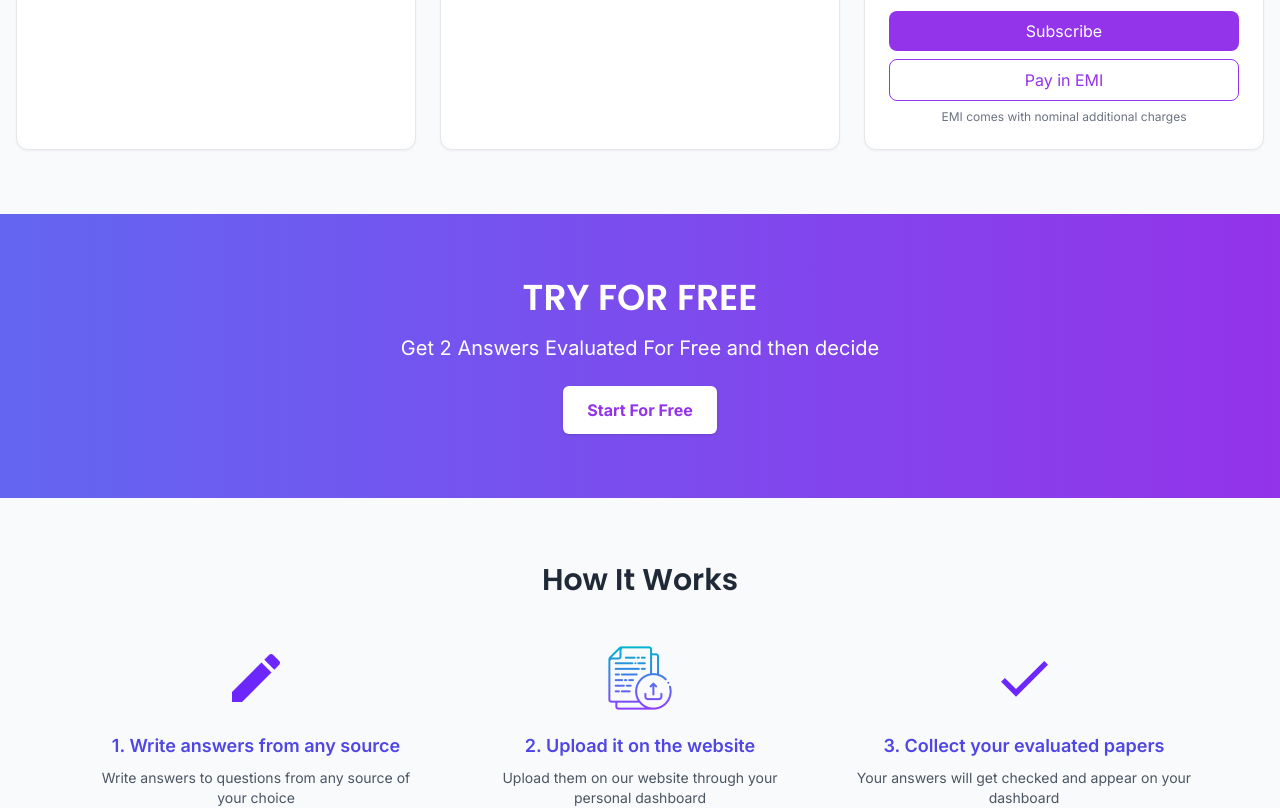
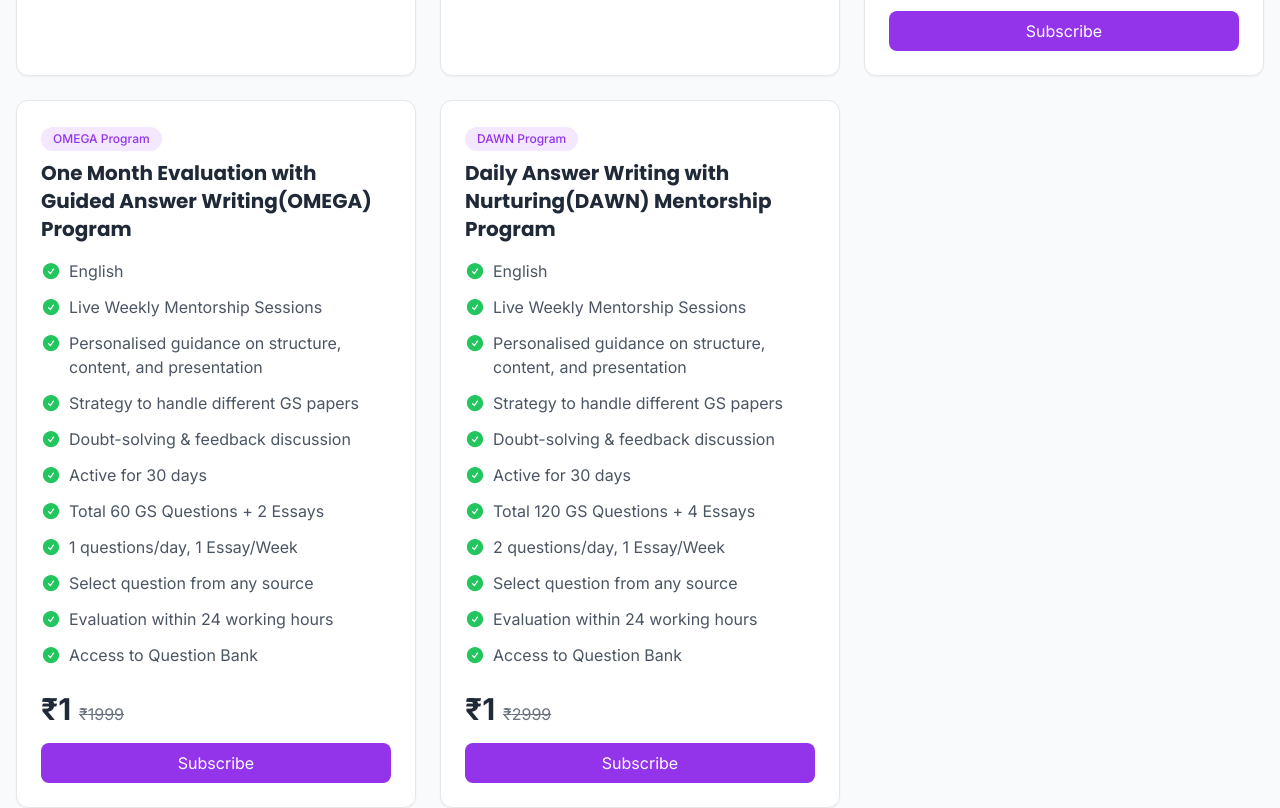
Before and after one commit to himanshu345/avlokan_IAS_June, a Next.js app in the folder frontend/: page / in a window 1280 px wide. Shown: the part 2020-2828 px from the top of the page. Built offline with nearby package versions, Linux system fonts and the light colour scheme.

Commit message:
Updated Commit New

```diff
--- a/frontend/components/EvaluationPlans/EvaluationPlans.tsx
+++ b/frontend/components/EvaluationPlans/EvaluationPlans.tsx
@@ -57,7 +57,7 @@ const plans: Plans = {
         'Evaluation within 24 working hours',
         'Access to Question Bank'
       ],
-      price: 1499,
+      price: 1,
       originalPrice: 2499,
       buttonText: 'Subscribe'
     },
@@ -74,7 +74,7 @@ const plans: Plans = {
         'Evaluation within 24 working hours',
         'Access to Question Bank'
       ],
-      price: 799,
+      price: 1,
       originalPrice: 1499,
       buttonText: 'Subscribe'
     },
@@ -94,10 +94,52 @@ const plans: Plans = {
         'Complimentary One-on-One Mentorship Calls',
         'Access to Previous Year Toppers Copies'
       ],
-      price: 6999,
+      price: 1,
       originalPrice: 16999,
       buttonText: 'Subscribe',
       hasEMI: true
+    },
+    {
+      id: '686e8c26c678f9e876818e50', // OMEGA
+      title: 'One Month Evaluation with Guided Answer Writing(OMEGA) Program',
+      highlight: 'OMEGA Program',
+      features: [
+        'English',
+        'Live Weekly Mentorship Sessions',
+        'Personalised guidance on structure, content, and presentation',
+        'Strategy to handle different GS papers',
+        'Doubt-solving & feedback discussion',
+        'Active for 30 days',
+        'Total 60 GS Questions + 2 Essays',
+        '1 questions/day, 1 Essay/Week',
+        'Select question from any source',
+        'Evaluation within 24 working hours',
+        'Access to Question Bank'
+      ],
+      price: 1,
+      originalPrice: 1999,
+      buttonText: 'Subscribe'
+    },
+    {
+      id: '686e8c26c678f9e876818e51', // OMEGA 2 Q/day
+      title: 'Daily Answer Writing with Nurturing(DAWN) Mentorship Program',
+      highlight: 'DAWN Program',
+      features: [
+        'English',
+        'Live Weekly Mentorship Sessions',
+        'Personalised guidance on structure, content, and presentation',
+        'Strategy to handle different GS papers',
+        'Doubt-solving & feedback discussion',
+        'Active for 30 days',
+        'Total 120 GS Questions + 4 Essays',
+        '2 questions/day, 1 Essay/Week',
+        'Select question from any source',
+        'Evaluation within 24 working hours',
+        'Access to Question Bank'
+      ],
+      price: 1,
+      originalPrice: 2999,
+      buttonText: 'Subscribe'
     }
   ],
   optional: {
@@ -251,7 +293,7 @@ export default function EvaluationPlans({ user, showTitleSection = true, showNot
                 >
                   {plan.buttonText}
                 </button>
-                {plan.hasEMI && (
+                {plan.hasEMI && plan.id !== '686e8c26c678f9e876818e49' && (
                   <>
                     <button className="mt-2 bg-white text-purple-600 border border-purple-600 px-6 py-2 rounded-lg hover:bg-purple-50 w-full transition-colors">
                       Pay in EMI
--- a/frontend/pages/profile.tsx
+++ b/frontend/pages/profile.tsx
@@ -197,7 +197,7 @@ export default function ProfilePage() {
           <h3 className="text-xl font-semibold mb-4">Subscription</h3>
           {subscription ? (
             <div>
-              <p className="mb-2"><span className="font-semibold">Plan:</span> {subscription.title || 'N/A'}</p>
+              <p className="mb-2"><span className="font-semibold">Plan:</span> {subscription.title || subscription.name || 'N/A'}</p>
               <p className="mb-2"><span className="font-semibold">Expiry:</span> {user.subscriptionExpiry ? new Date(user.subscriptionExpiry).toLocaleDateString() : 'N/A'}</p>
             </div>
           ) : (
--- a/frontend/pages/submissions.tsx
+++ b/frontend/pages/submissions.tsx
@@ -105,7 +105,7 @@ export default function Submissions() {
     router.push('/login');
   };
 
-  const subjects = ['all', 'geography', 'history', 'polity', 'economics', 'current-affairs'];
+  const subjects = ['all'];
 
   const filteredSubmissions = selectedSubject === 'all'
     ? submissions
```
